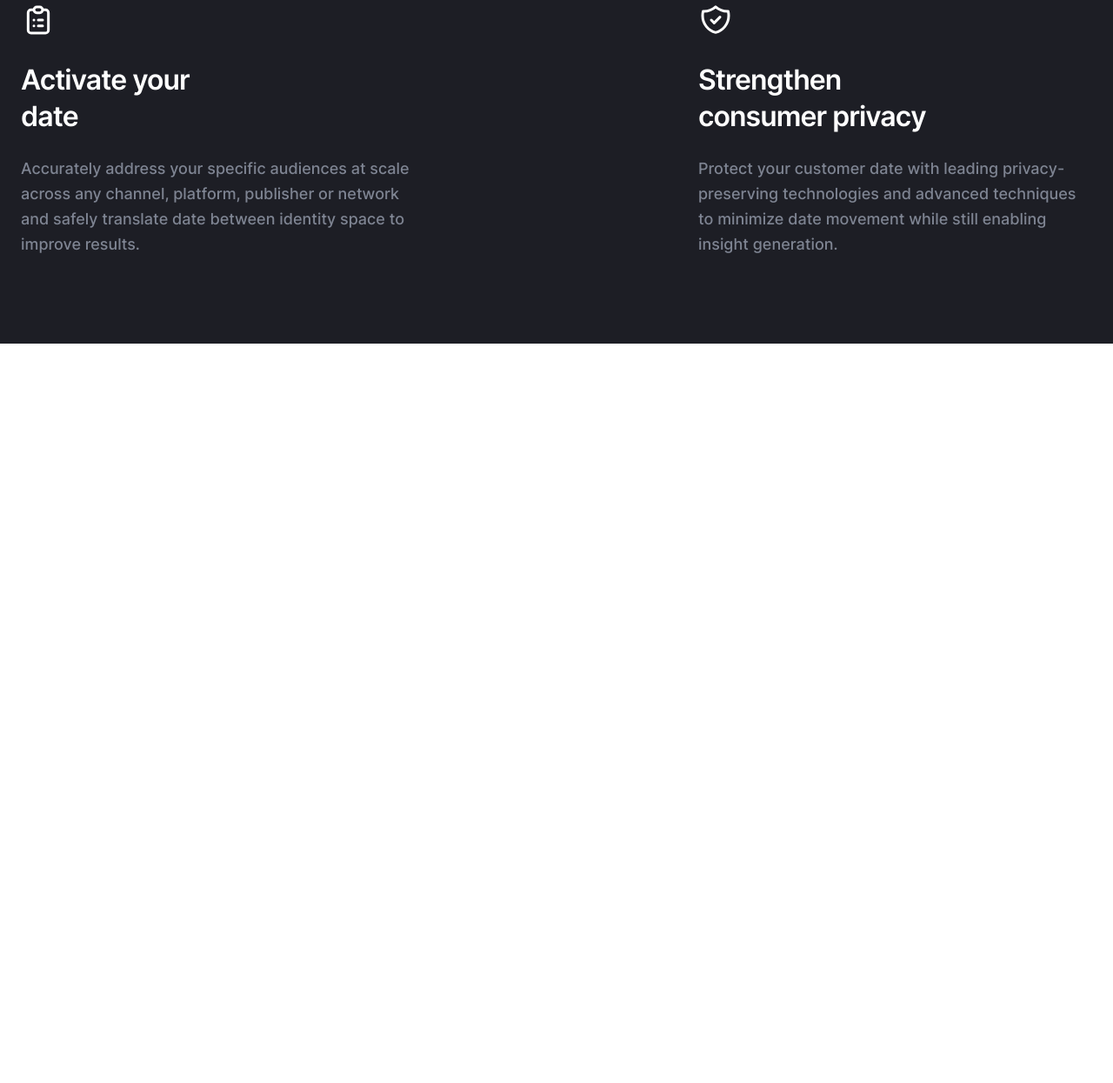
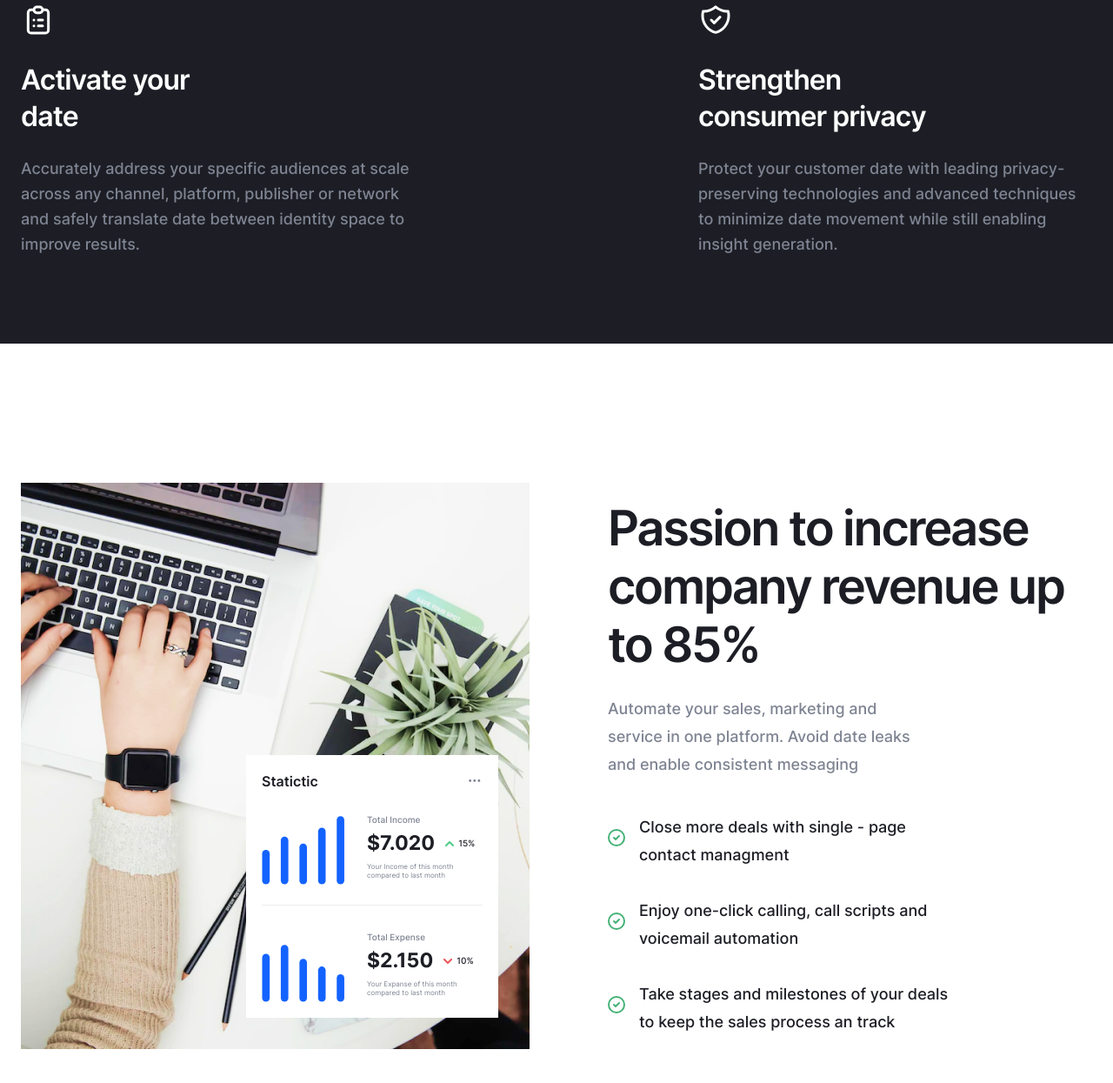
Before and after one commit to serega240805/coca, a website built with Vite: page src/index.html in a window 1280 px wide. Shown: the part 1704-2949 px from the top of the page at 87% size. Before the commit the page ends 2099 px from the top, so only its background shows below. Built offline with nearby package versions, Linux system fonts and the light colour scheme.

Commit message:
Created features section

```diff
--- /dev/null
+++ b/src/html/components/home/features.html
@@ -0,0 +1,69 @@
+<section class="features">
+    <div class="features__container">
+        <div class="features__left">
+            <img loading="lazy" src="./assets/image/features-img.jpg" class="" width="585" height="651"
+                alt="Woman typing on laptop">
+            <div class="features__stats">
+                <div class="features__stats-head">
+                    <h4 class="features__stats-title text-p-default">Statictic</h4>
+                    <img loading="lazy" src="./assets/icons/more-icon.svg" width="18" height="19" alt="Ellipsis icon" />
+                </div>
+                <div class="features__stats-item">
+                    <img loading="lazy" class="features__stats-item-img"
+                        src="./assets/icons/features-total-income-icon.svg" width="95" height="88"
+                        alt="Total income graphic" />
+                    <div class="features__stats-item-info">
+                        <h5 class="features__stats-item-title">Total Income</h5>
+                        <div class="features__stats-item-price">
+                            <span class="features__stats-item-price-num">$7.020</span>
+                            <div class="features__stats-item-price-proc">
+                                <svg width="10" height="6" viewBox="0 0 10 6" fill="none"
+                                    xmlns="http://www.w3.org/2000/svg">
+                                    <path fill-rule="evenodd" clip-rule="evenodd"
+                                        d="M9.70711 5.70717C9.31658 6.09769 8.68342 6.09769 8.29289 5.70717L5 2.41427L1.70711 5.70717C1.31658 6.09769 0.683417 6.09769 0.292894 5.70717C-0.0976312 5.31664 -0.0976312 4.68348 0.292894 4.29295L4.29289 0.292954C4.68342 -0.0975701 5.31658 -0.09757 5.70711 0.292954L9.70711 4.29295C10.0976 4.68348 10.0976 5.31664 9.70711 5.70717Z"
+                                        fill="#50CD89" />
+                                </svg>
+                                15%
+                            </div>
+                        </div>
+                        <p class="features__stats-item-descr">
+                            Your Income of this month compared to last month
+                        </p>
+                    </div>
+                </div>
+                <div class="features__stats-item">
+                    <img loading="lazy" class="features__stats-item-img"
+                        src="./assets/icons/features-total-expense-icon.svg" width="95" height="88"
+                        alt="Total expense graphic" />
+                    <div class="features__stats-item-info">
+                        <h5 class="features__stats-item-title">Total Expense</h5>
+                        <div class="features__stats-item-price">
+                            <span class="features__stats-item-price-num">$2.150</span>
+                            <div class="features__stats-item-price-proc">
+                                <svg width="10" height="6" viewBox="0 0 10 6" fill="none"
+                                    xmlns="http://www.w3.org/2000/svg">
+                                    <path fill-rule="evenodd" clip-rule="evenodd"
+                                        d="M0.292893 0.293015C0.683417 -0.097509 1.31658 -0.097509 1.70711 0.293015L5 3.58591L8.29289 0.293015C8.68342 -0.097509 9.31658 -0.097509 9.70711 0.293015C10.0976 0.68354 10.0976 1.3167 9.70711 1.70723L5.70711 5.70723C5.31658 6.09775 4.68342 6.09775 4.29289 5.70723L0.292893 1.70723C-0.0976311 1.3167 -0.0976311 0.68354 0.292893 0.293015Z"
+                                        fill="#EB5757" />
+                                </svg>
+                                10%
+                            </div>
+                        </div>
+                        <p class="features__stats-item-descr">
+                            Your Expanse of this month compared to last month
+                        </p>
+                    </div>
+                </div>
+            </div>
+        </div>
+        <div class="features__right">
+            <h2 class="features__title heading-h2">Passion to increase company revenue up to 85%</h2>
+            <p class="features__descr text-p-medium">Automate your sales, marketing and service in one platform. Avoid date leaks and enable consistent messaging</p>
+            <ul class="features__list">
+                <li class="features__item text-p-medium">Close more deals with single - page contact managment</li>
+                <li class="features__item text-p-medium">Enjoy one-click calling, call scripts and voicemail automation</li>
+                <li class="features__item text-p-medium">Take stages and milestones of your deals to keep the sales process an track</li>
+            </ul>
+        </div>
+    </div>
+</section>
--- a/src/index.html
+++ b/src/index.html
@@ -8,6 +8,7 @@
     <main class="main">
       <load src="./html/components/home/hero.html" />
       <load src="./html/components/home/overview.html" />
+      <load src="./html/components/home/features.html" />
     </main>
 
     <script type="module" src="/js/main.js"></script>
--- /dev/null
+++ b/src/scss/components/home/features.scss
@@ -0,0 +1,175 @@
+.features {
+  padding: 160px 0 94px;
+
+  @include mobile {
+    padding: 60px 0 64px;
+  }
+
+  &__container {
+    @include flex-all-between;
+
+    @include mini-desktop {
+      gap: 40px;
+      flex-direction: column;
+      align-items: flex-start;
+    }
+
+    @include mobile {
+      gap: 25px;
+    }
+  }
+
+  &__left {
+    position: relative;
+  }
+
+  &__stats {
+    position: absolute;
+    right: 36px;
+    bottom: 40px;
+    padding: 18px;
+    max-width: 290px;
+    background-color: #fff;
+
+    @include mobile {
+      right: 16px;
+      bottom: 20px;
+    }
+
+    @include small-mobile {
+      right: 12px;
+      bottom: 12px;
+      padding: 14px;
+      max-width: 240px;
+    }
+
+    &-head {
+      @include flex-all-between;
+      margin-bottom: 19px;
+    }
+
+    &-title {
+      font-weight: 600;
+      font-size: 16px;
+      line-height: 150%;
+      color: #1d1e25;
+    }
+
+    &-item {
+      @include flex-align-center;
+      gap: 26px;
+
+      &:not(:last-child) {
+        border-bottom: 1px solid #ededed;
+        padding-bottom: 23px;
+      }
+
+      &:last-child {
+        padding-top: 23px;
+      }
+
+      &-img {
+        @include small-mobile {
+          width: 65px;
+        }
+      }
+
+      &-title {
+        margin-bottom: 6px;
+        font-weight: 500;
+        font-size: 10px;
+        line-height: 150%;
+        color: var(--neutral-color-150);
+      }
+
+      &-price {
+        @include flex-align-center;
+        gap: 12px;
+        margin-bottom: 9px;
+
+        &-num {
+          font-weight: 700;
+          font-size: 23px;
+          line-height: 120%;
+          color: #1d1e25;
+
+          @include mobile {
+            font-size: 18px;
+          }
+        }
+
+        &-proc {
+          @include flex-align-center;
+          gap: 5px;
+          font-weight: 500;
+          font-size: 10px;
+          line-height: 150%;
+          color: #1d1e25;
+        }
+      }
+
+      &-descr {
+        font-weight: 400;
+        font-size: 8px;
+        color: var(--neutral-color-150);
+      }
+    }
+  }
+
+  &__right {
+    max-width: 557px;
+
+    @include mini-desktop {
+      max-width: 992px;
+    }
+  }
+
+  &__title {
+    margin-bottom: 24px;
+    font-weight: 600;
+    letter-spacing: -0.04em;
+    color: var(--neutral-color-100);
+
+    @include mobile {
+        margin-bottom: 20px;
+      }
+  }
+
+  &__descr {
+    margin-bottom: 40px;
+    max-width: 360px;
+    font-weight: 500;
+    line-height: 178%;
+    color: var(--neutral-color-150);
+
+    @include mini-desktop {
+        max-width: 700px
+    }
+  }
+
+  &__list {
+    @include flex-column;
+    gap: 32px;
+
+    @include mobile {
+        gap: 22px;
+      }
+  }
+
+  &__item {
+    @include flex-align-center;
+    gap: 16px;
+    max-width: 393px;
+    font-weight: 500;
+    line-height: 178%;
+    color: var(--neutral-color-100);
+
+    @include mini-desktop {
+        max-width: 700px;
+      }
+
+    &::before {
+      content: url("../assets/icons/features-tick-icon.svg");
+    }
+  }
+}
--- a/src/scss/main.scss
+++ b/src/scss/main.scss
@@ -7,3 +7,4 @@
 @import "./components/header";
 @import "./components/home/hero";
 @import "./components/home/overview";
+@import "./components/home/features";
```
